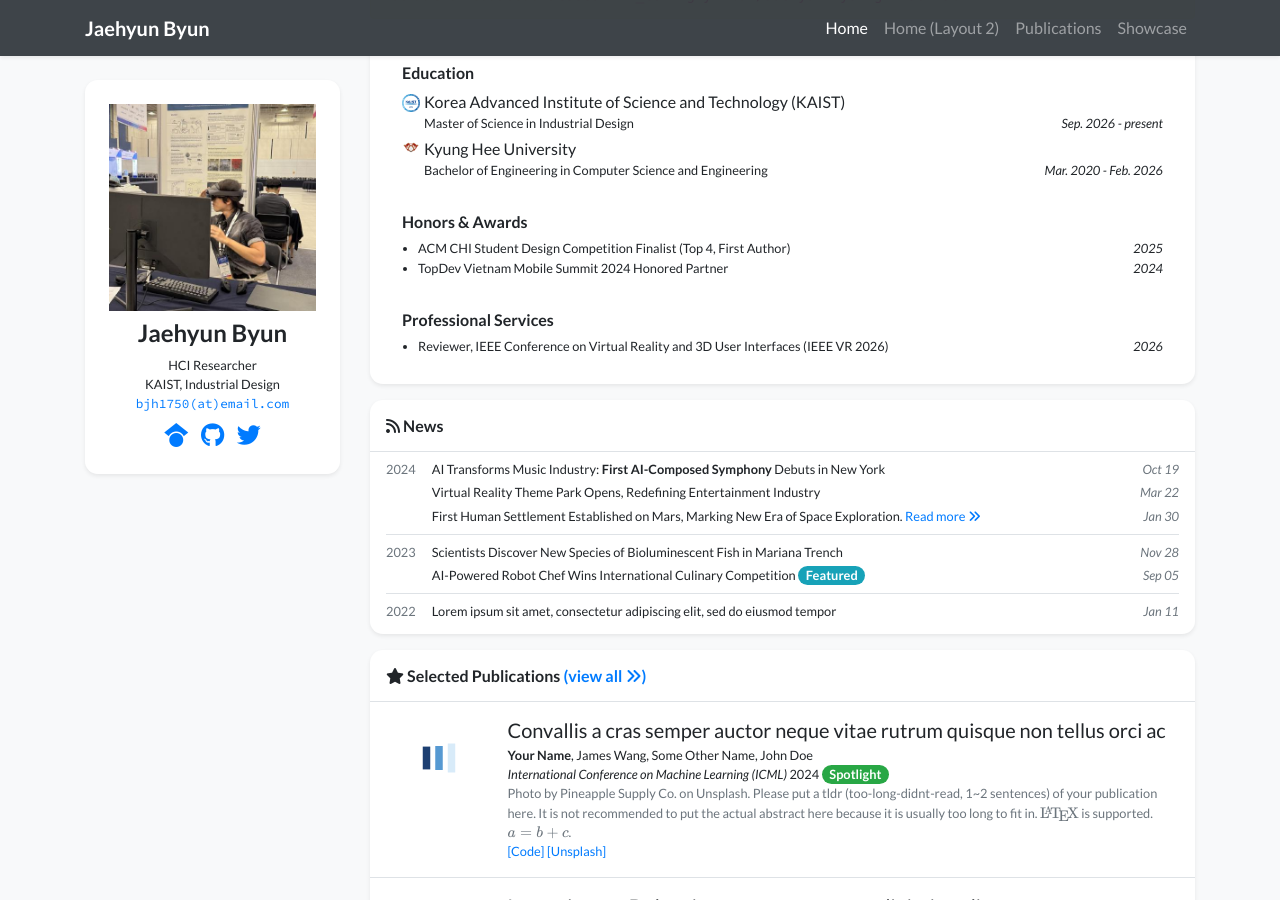
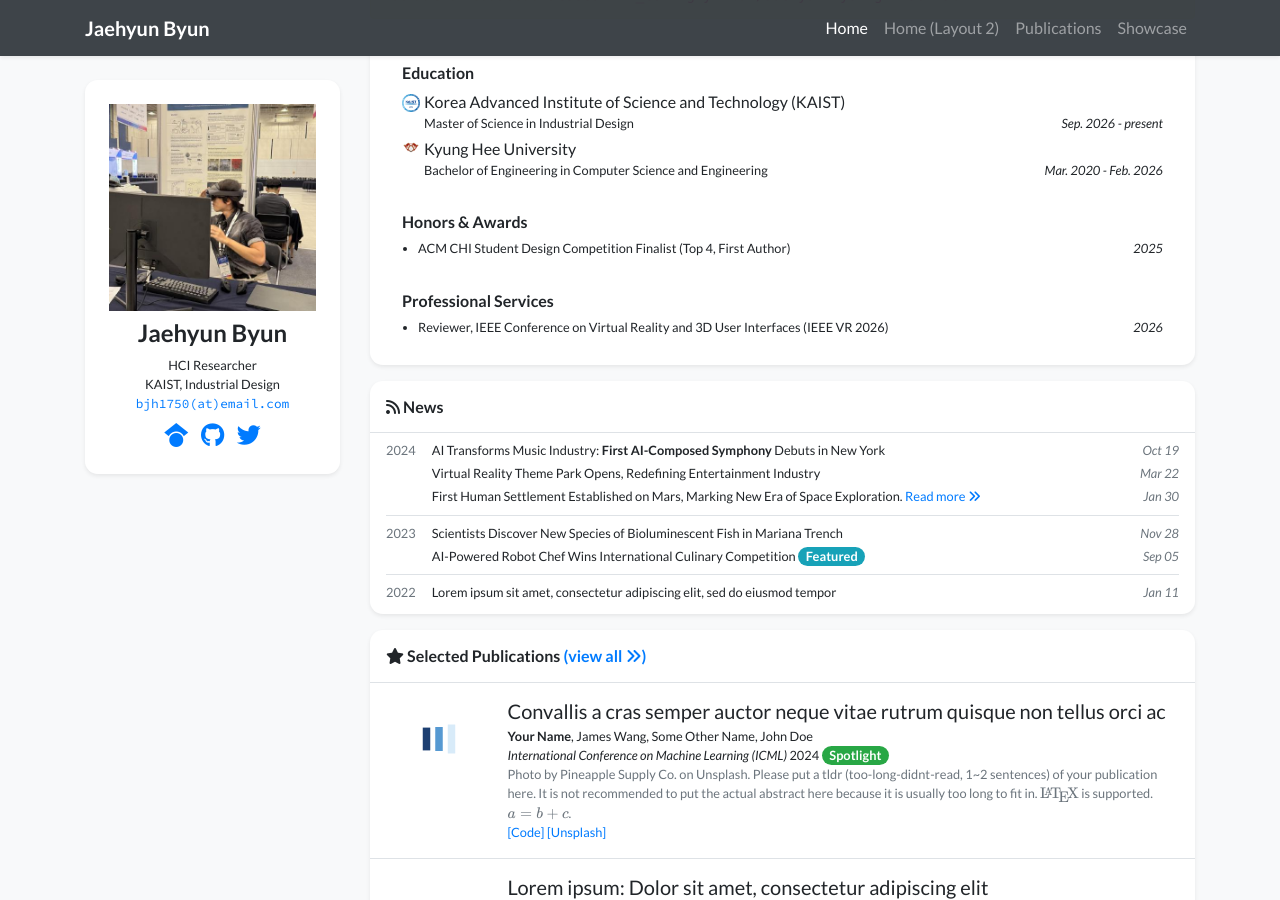
Before and after one commit to Jaehyun-Byun/Jaehyun-Byun.github.io, a Jekyll site: the page built from index.html, in a window 1280 px wide and 900 px high, scrolled down 497 px. Built offline with Jekyll 4.4.1, drawn with Linux system fonts in a browser that asks for light colours; nearby versions of some CDN libraries; a style sheet for code colours, icons or effects is not loaded.

Commit message:
Update profile.yml

```diff
--- a/_data/profile.yml
+++ b/_data/profile.yml
@@ -52,5 +52,3 @@ services:
 awards:
 - name: ACM CHI Student Design Competition Finalist (Top 4, First Author)
   date: 2025
-- name: TopDev Vietnam Mobile Summit 2024 Honored Partner
-  date: 2024
```
